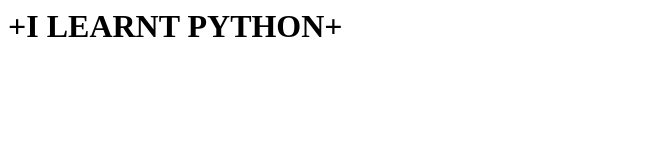
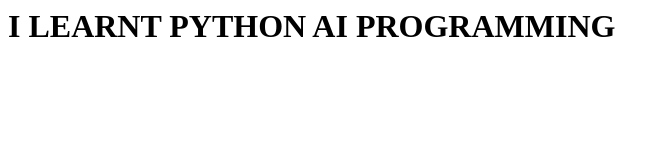
Before and after one commit to rajabala12/GITTest1, a plain HTML site: page index.html in a window 1280 px wide. Shown: the whole page, without its empty margins (0-669 px from the left). Drawn offline with Linux system fonts and the light colour scheme.

Commit message:
Second Update modified the header

```diff
--- a/index.html
+++ b/index.html
@@ -1,4 +1,4 @@
 <html>
 <title> PYTHON TESTING </title>
-<h1> +I LEARNT PYTHON+ </h1>
+<h1> I LEARNT PYTHON AI PROGRAMMING </h1>
 </html>
```
